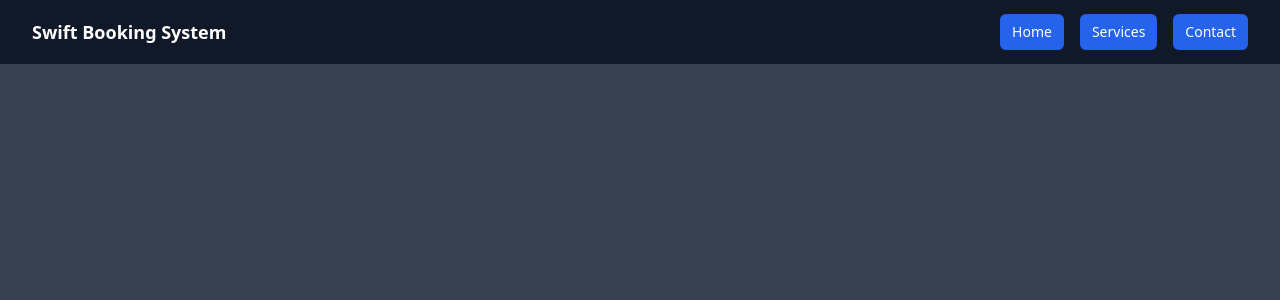
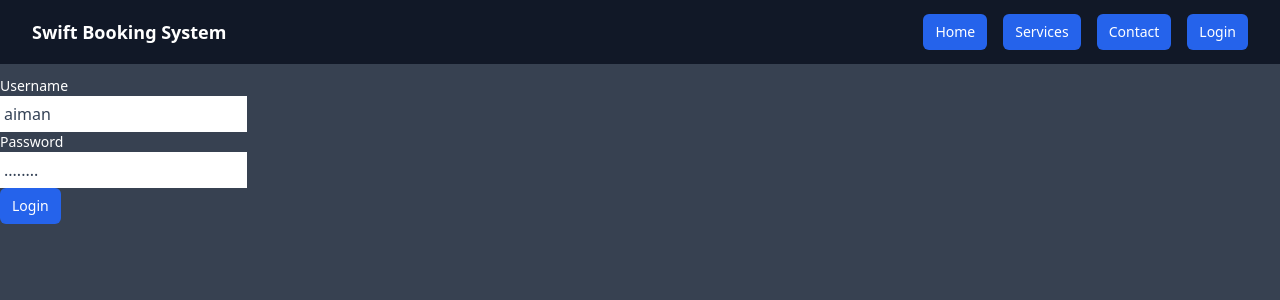
Before and after one commit to Swift-Booking-System/my-repository, a React (Vite) app: page /login in a window 1280 px wide. Shown: the top 300 px of the page. Built offline with nearby package versions, Linux system fonts and the light colour scheme.

Commit message:
Login file is created

```diff
--- a/src/App.jsx
+++ b/src/App.jsx
@@ -1,8 +1,9 @@
-import {useEffect, useState} from "react";
-import {BrowserRouter as Router, Routes, Route, Link} from "react-router-dom";
+import { useEffect, useState } from "react";
+import { BrowserRouter as Router, Routes, Route, Link } from "react-router-dom";
 import routes from "./routes";
-import {About} from "./components/About.jsx";
-import {Services} from "./components/Services.jsx";
+import { Login } from "./components/Login.jsx";
+import { About } from "./components/About.jsx";
+import { Services } from "./components/Services.jsx";
 import Service from "./components/Service.jsx";
 
 export default function App() {
@@ -15,35 +16,46 @@ export default function App() {
             <nav className="flex space-x-4">
               <Link
                 to="/"
-                                className="px-3 py-2 rounded-md text-sm font-medium bg-blue-600 text-white hover:bg-blue-700">
+                className="px-3 py-2 rounded-md text-sm font-medium bg-blue-600 text-white hover:bg-blue-700"
+              >
                 Home
               </Link>
               <>
-                                    <Link to='/services'
-                                        className="px-3 py-2 rounded-md text-sm font-medium bg-blue-600 text-white hover:bg-blue-700">
+                <Link
+                  to="/services"
+                  className="px-3 py-2 rounded-md text-sm font-medium bg-blue-600 text-white hover:bg-blue-700"
+                >
                   Services
                 </Link>
               </>
               <Link
-                                to='/about'
-                                className="px-3 py-2 rounded-md text-sm font-medium bg-blue-600 text-white hover:bg-blue-700">
+                to="/about"
+                className="px-3 py-2 rounded-md text-sm font-medium bg-blue-600 text-white hover:bg-blue-700"
+              >
                 Contact
               </Link>
+              <>
+                <Link
+                  to="/login"
+                  className="px-3 py-2 rounded-md text-sm font-medium bg-blue-600 text-white hover:bg-blue-700"
+                >
+                  Login
+                </Link>
+              </>
             </nav>
           </div>
         </header>
 
-
         {/* main layout*/}
         <main className="flex min-h-screen items-center bg-gray-700 flex-col">
-                    <div
-                        className="my-3 max-w-7xl w-full h-screen">
+          <div className="my-3 max-w-7xl w-full h-screen">
             <Routes>
               <Route path="/about" element={<About />} />
-                            <Route path="/services"  >
+              <Route path="/services">
                 <Route index element={<Services />} />
                 <Route path=":pid" element={<Service />} />
               </Route>
+              <Route path="/login" element={<Login />} />
             </Routes>
           </div>
         </main>
--- /dev/null
+++ b/src/components/Login.jsx
@@ -0,0 +1,23 @@
+export function Login() {
+  return (
+    <div>
+      <form>
+        <label className="block">
+          <span className="block text-sm font-medium text-white">Username</span>
+          <input
+            type="text"
+            placeholder="aiman"
+            className="block min-w-0 grow py-1.5 pl-1 pr-3 bg-white placeholder:text-slate-700"
+          />
+          <span className="block text-sm font-medium text-white">Password</span>
+          <input
+            type="text"
+            placeholder="........"
+            className="block min-w-0 grow py-1.5 pl-1 pr-3 bg-white placeholder:text-slate-700"
+          />
+          <button className="px-3 py-2 rounded-md text-sm font-medium bg-blue-600 text-white hover:bg-blue-700">Login</button>
+        </label>
+      </form>
+    </div>
+  );
+}
```
Lines whose indentation alone changed are shown as unchanged.
